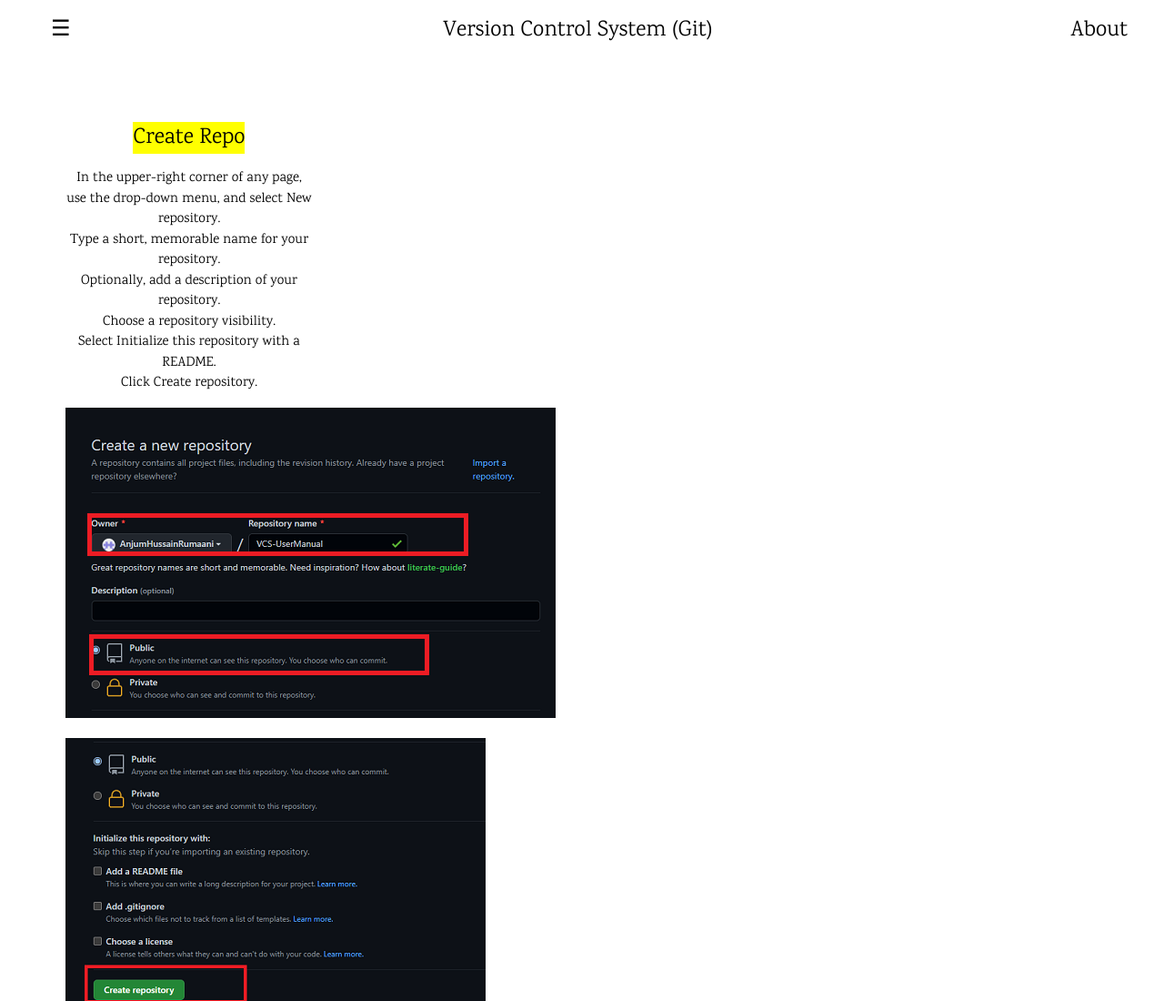
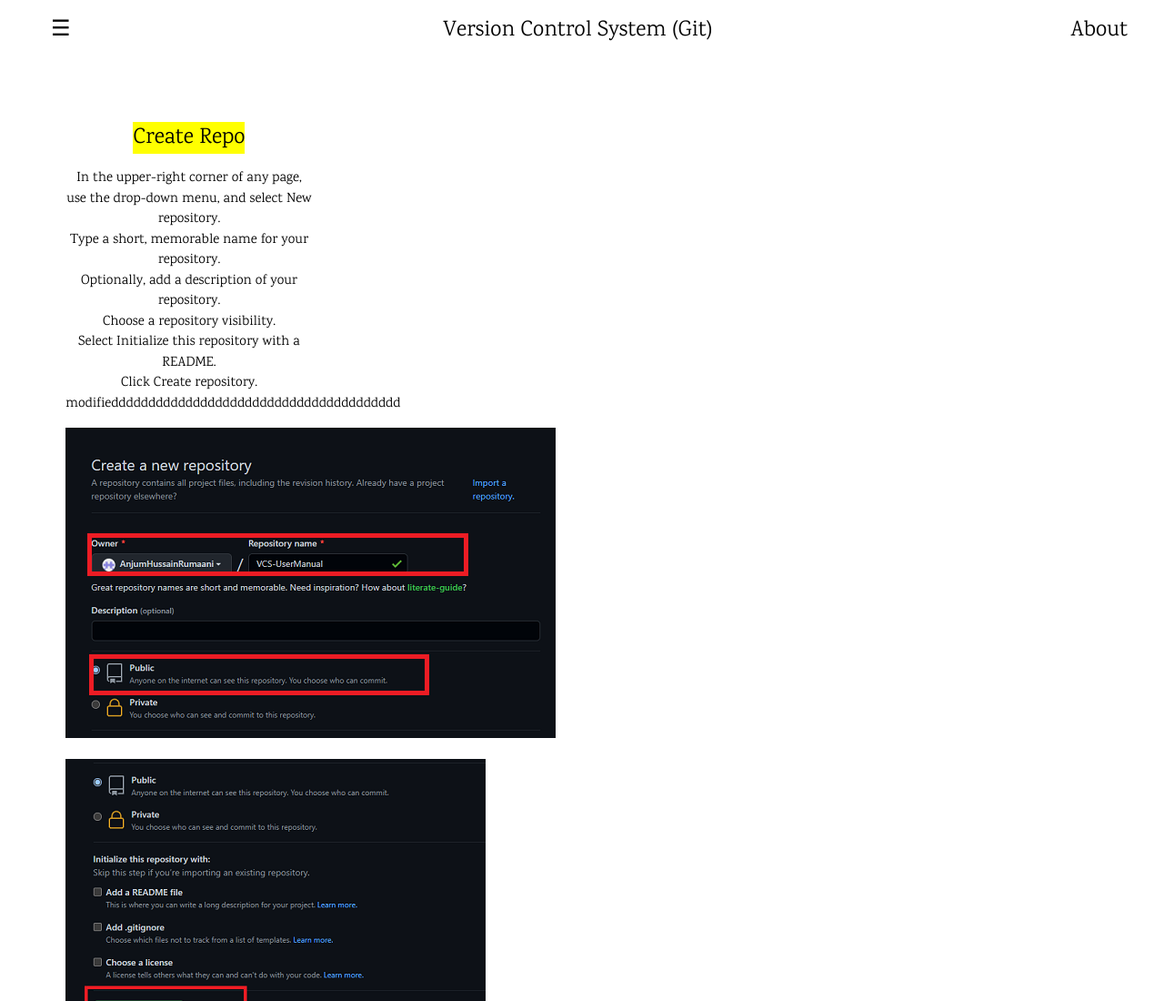
Before and after one commit to mabbas112/VCS-UserManual, a plain HTML site: page index.html in a window 1280 px wide. Shown: the top 1100 px of the page at 91% size. Drawn offline with nearby package versions, Linux system fonts and the light colour scheme.

Commit message:
file modified

```diff
--- a/index.html
+++ b/index.html
@@ -41,6 +41,7 @@ body,h1,h2,h3,h4,h5,h6 {font-family: "Karma", sans-serif}
 			Choose a repository visibility.<br>
 			Select Initialize this repository with a README.<br>
 			Click Create repository.
+			modifieddddddddddddddddddddddddddddddddddddddd
 		</p>
 	  <img src="images/1.PNG" alt="1" style=""><br><br>
 	  <img src="images/2.PNG" alt="1" style="">
```
